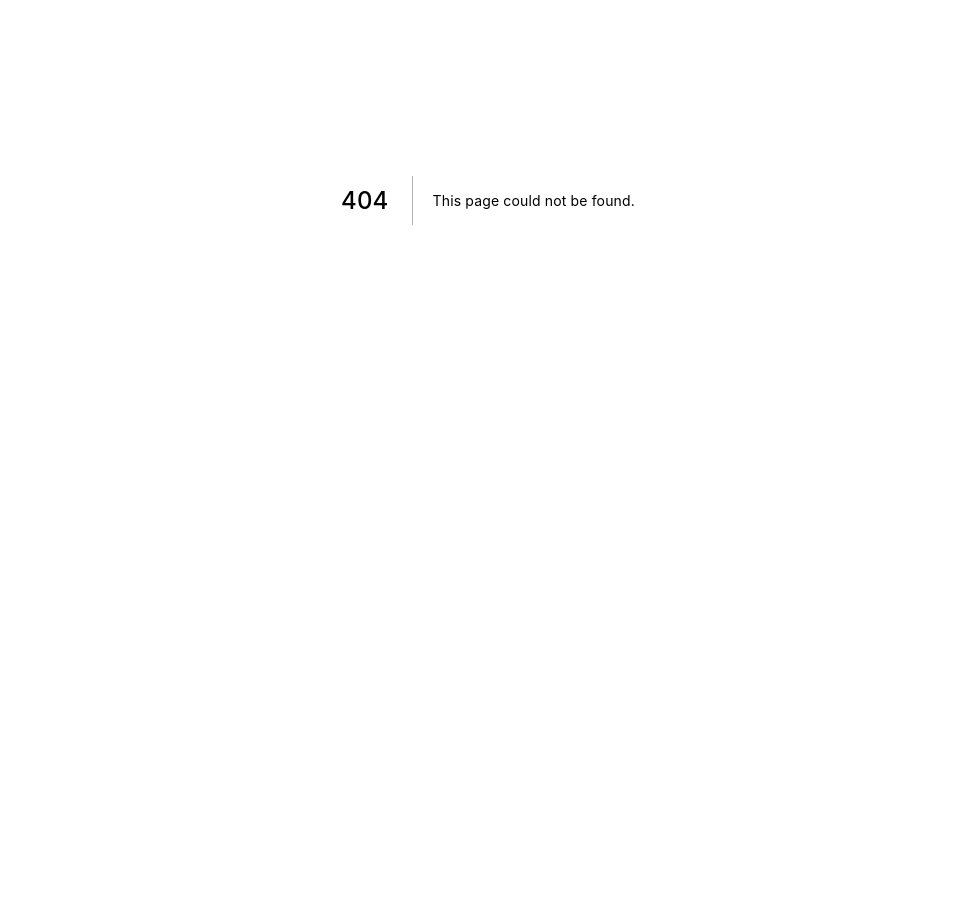
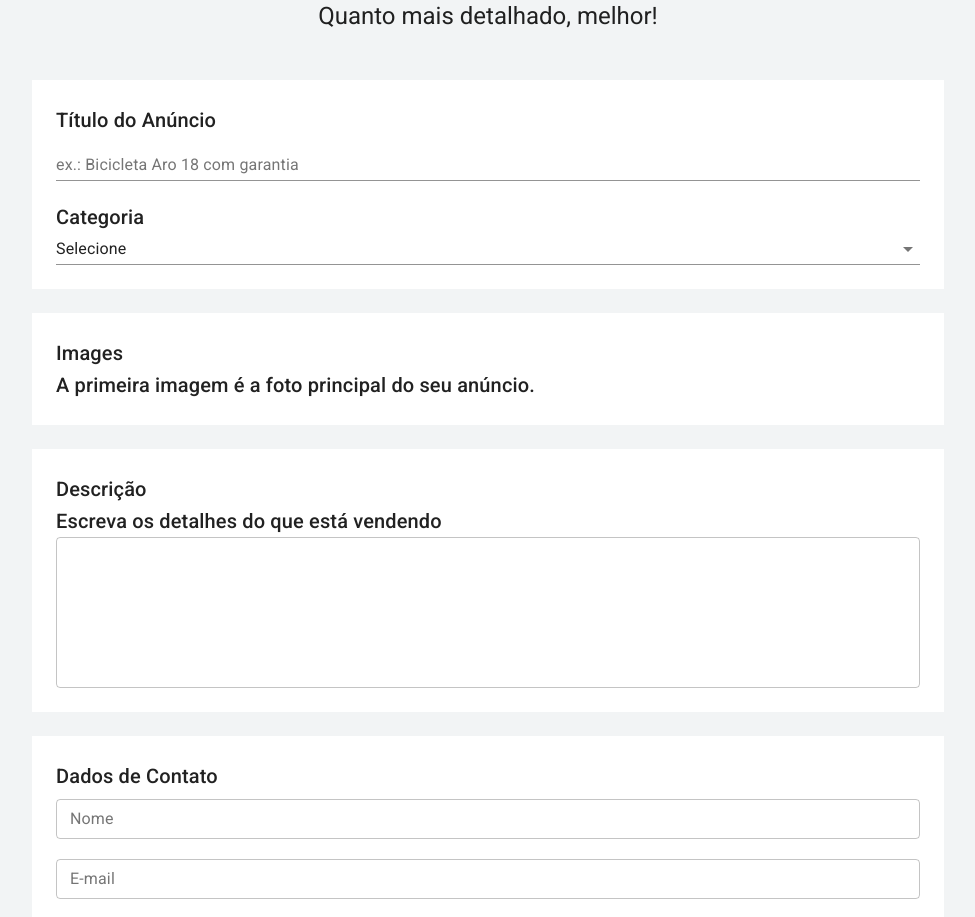
Before and after one commit to Marconeduarte/project-announcement, a Next.js app: page /user/publish in a window 1280 px wide. Before the commit this address had no page. Shown: the part 200-1117 px from the top of the page, without its empty margins (152-1127 px from the left). Before the commit the page ends 800 px from the top, so only its background shows below. Built offline with nearby package versions, Linux system fonts and the light colour scheme.

Commit message:
adicionando pagina de publicar anuncio

```diff
--- /dev/null
+++ b/pages/user/publish.js
@@ -0,0 +1,143 @@
+import { Container, Typography, Box, TextField, Select, Button } from '@material-ui/core'
+import { makeStyles } from '@material-ui/core/styles'
+
+import TemplateDefault from '../../src/templates/Default'
+
+const useStyles = makeStyles ((theme) => ({
+    container: {
+        padding: theme.spacing(8, 0, 6)
+    },
+    boxContainer: {
+        paddingBottom: theme.spacing(3),
+    },
+    box: {
+        backgroundColor: theme.palette.background.white,
+        padding: theme.spacing(3),
+    }
+}))
+
+const Publish = () => {
+    const classes = useStyles()
+
+    return (
+        <TemplateDefault>
+            <Container maxWidth="sm" className={classes.container}>
+                <Typography component="h1" variant="h2" align="center" color="textPrimary">
+                    Publicar Anúncio
+                </Typography>
+                <Typography component="h5" variant="h5" align="center" color="textPrimary">
+                    Quanto mais detalhado, melhor!
+                </Typography>
+            </Container>
+
+            <Container maxWidth="md" className={classes.boxContainer}>
+                <Box className={classes.box}>
+                    <Typography component="h6" variant="h6" color="textPrimary">
+                        Título do Anúncio
+                    </Typography>
+                    <TextField
+                        label="ex.: Bicicleta Aro 18 com garantia"
+                        size="small"
+                        fullWidth
+                    />
+                    <br /><br />
+                    <Typography component="h6" variant="h6" color="textPrimary">
+                        Categoria
+                    </Typography>
+                    <Select
+                        native
+                        value=""
+                        fullWidth
+                        onChange={() => {}}
+                        inputProps={{
+                            name: 'age',
+                        }}
+                    >
+                        <option value="">Selecione</option>
+                        <option value={1}>Bebê e Criança</option>
+                        <option value={2}>Agricultura</option>
+                        <option value={3}>Moda</option>
+                        <option value={3}>Carros, Motos e Barcos</option>
+                        <option value={3}>Serviços</option>
+                        <option value={3}>Lazer</option>
+                        <option value={3}>Animais</option>
+                        <option value={3}>Moveis, Casa e Jardim</option>
+                        <option value={3}>Imóveis</option>
+                        <option value={3}>Equipamentos e Ferramentas</option>
+                        <option value={3}>Celulares e Tablets</option>
+                        <option value={3}>Esporte</option>
+                        <option value={3}>Tecnologia</option>
+                        <option value={3}>Emprego</option>
+                        <option value={3}>Outros</option>
+                    </Select>
+                </Box>
+            </Container>
+
+            <Container maxWidth="md" className={classes.boxContainer}>
+                <Box className={classes.box}>
+                    <Typography component="h6" variant="h6" color="textPrimary">
+                        Images
+                    </Typography>
+                    <Typography component="h6" variant="h6" color="textPrimary">
+                        A primeira imagem é a foto principal do seu anúncio.
+                    </Typography>
+                </Box>
+            </Container>
+
+            <Container maxWidth="md" className={classes.boxContainer}>
+                <Box className={classes.box}>
+                    <Typography component="h6" variant="h6" color="textPrimary">
+                        Descrição
+                    </Typography>
+                    <Typography component="h6" variant="h6" color="textPrimary">
+                        Escreva os detalhes do que está vendendo
+                    </Typography>
+                    <TextField
+                        multiline
+                        rows={6}
+                        variant="outlined"
+                        fullWidth
+                    />
+                </Box>
+            </Container>
+
+            <Container maxWidth="md" className={classes.boxContainer}>
+                <Box className={classes.box}>
+                    <Typography component="h6" variant="h6" color="textPrimary" gutterBottom>
+                        Dados de Contato
+                    </Typography>
+                    <TextField
+                        label="Nome"
+                        variant="outlined"
+                        size="small"
+                        fullWidth
+                    />
+                    <br /><br />
+                    <TextField
+                        label="E-mail"
+                        variant="outlined"
+                        size="small"
+                        fullWidth
+                    />
+                    <br /><br />
+                    <TextField
+                        label="Telefone"
+                        variant="outlined"
+                        size="small"
+                        fullWidth
+                    />
+                </Box>
+            </Container>
+
+            <Container maxWidth="md" className={classes.boxContainer}>
+                <Box textAlign="right">
+                    <Button variant="contained" color="primary">
+                        Publicar Anúncio
+                    </Button>
+                </Box>
+            </Container>
+        </TemplateDefault>
+    )
+}
+
+export default Publish
--- a/src/theme.js
+++ b/src/theme.js
@@ -4,6 +4,10 @@
     palette: {
         primary: {
             main: '#000000',
+        },
+        background: {
+            default: 'rgb(242, 244, 245)',
+            white: '#ffffff',
         }
     }
 })
```
